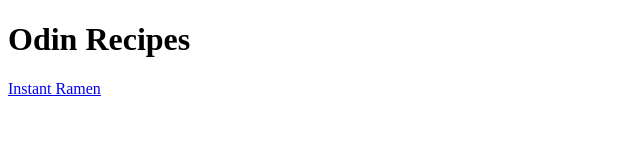
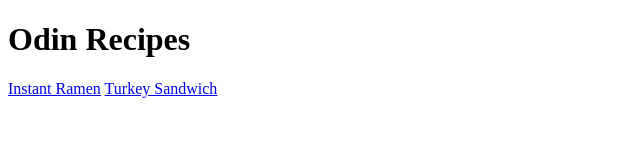
Before and after one commit to Daniel-Y11/odin-recipes, a plain HTML site: page index.html in a window 1280 px wide. Shown: the whole page, without its empty margins (0-640 px from the left). Drawn offline with Linux system fonts and the light colour scheme.

Commit message:
Update index with new recipe
Included a new link on the index for a turkey sandwich recipe

```diff
--- a/index.html
+++ b/index.html
@@ -8,6 +8,7 @@
     <body>
         <h1>Odin Recipes</h1>
         <a href="recipes/instant-ramen.html">Instant Ramen</a>
+        <a href ="recipes/turkey-sandwich.html">Turkey Sandwich</a>
 
     </body>
 </html>
```
Also changed, not shown: recipes/turkey-sandwich.html (added).
